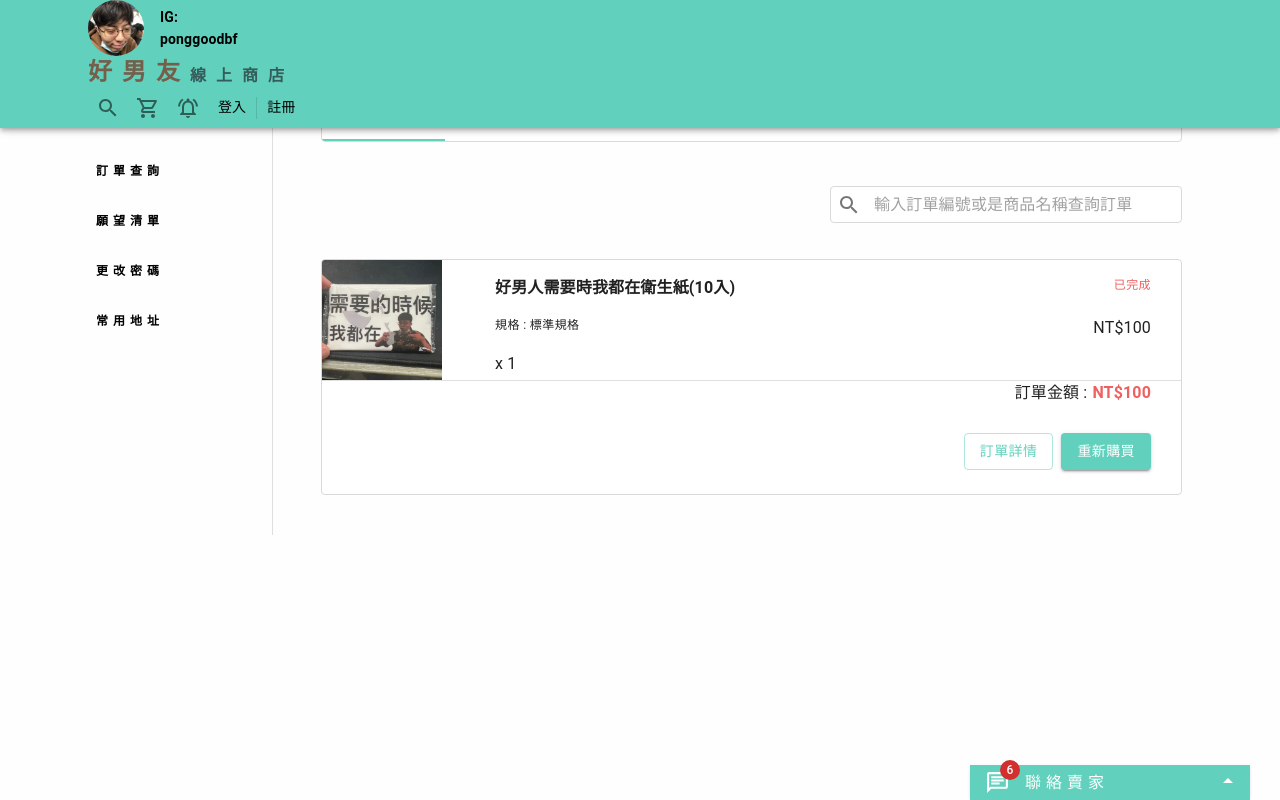
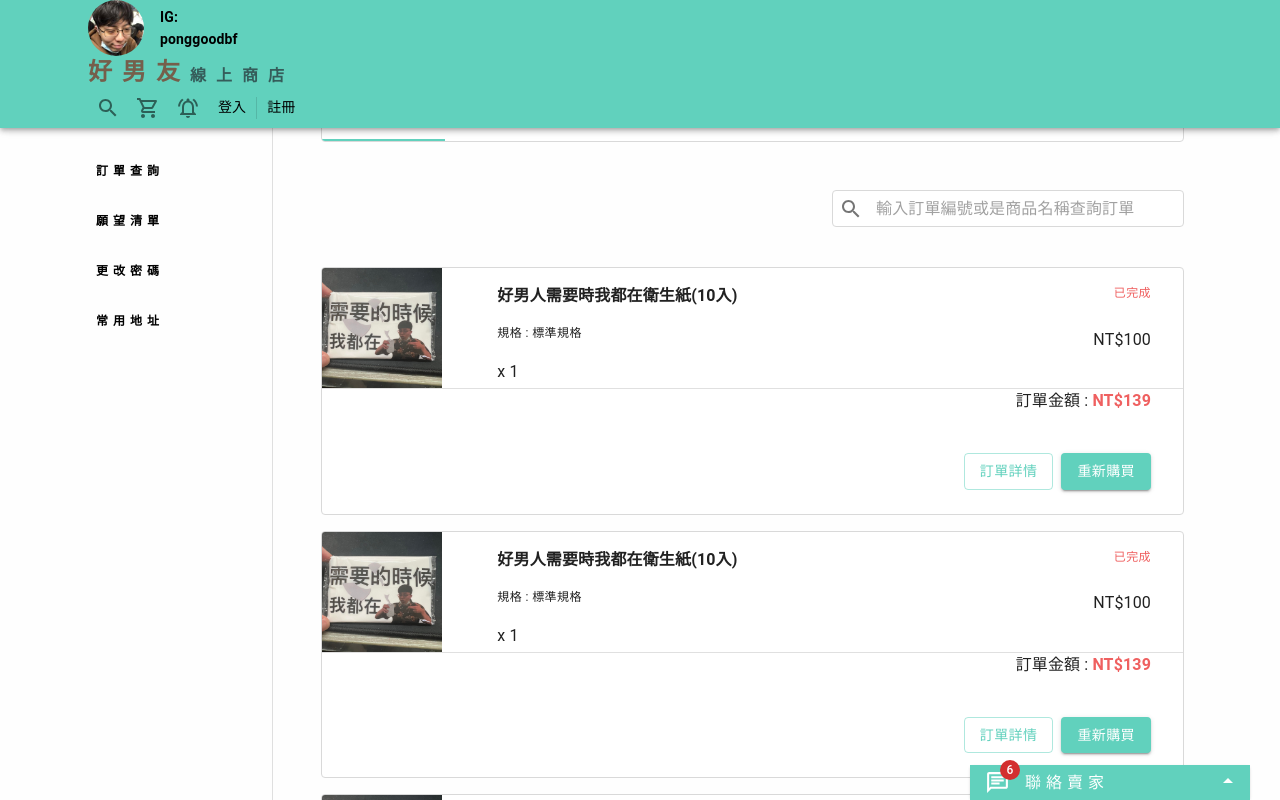
Before and after one commit to austin72905/ponggoodbf-shop-frontend, a React (Create React App) app: page /user/purchase in a window 1280 px wide. Shown: the top 800 px of the page. Built offline with nearby package versions, Linux system fonts and the light colour scheme.

Commit message:
將訂單頁面的資料以list 存取、增加訂單分類功能

```diff
--- a/src/pages/purchase/Purchase.tsx
+++ b/src/pages/purchase/Purchase.tsx
@@ -42,11 +42,13 @@ export default function Purchase() {
   const lastPath = pathname.split('/')
   //console.log("lastPath",lastPath)
 
+  const [orderInfoDetail, setOrderInfoDetail] = useState<OrderInfomation>(orderInfo)
+
 
   //{lastPath.includes("TX")?}
   return (
     <Container maxWidth='xl' sx={{ border: "0px solid" }}>
-      {lastPath[lastPath.length-1].includes("TX")?<OrderDetail/>:<PurchaseRecord/>}
+      {lastPath[lastPath.length - 1].includes("TX") ? <OrderDetail orderInfo={orderInfoDetail} /> : <PurchaseRecord setOrderInfoDetail={setOrderInfoDetail} />}
 
     </Container>
   )
@@ -162,34 +164,37 @@ const cargoInfomation: CargoInfomation[] = [
   },
 ]
 
-const OrderDetail = () => {
+//訂單細節
+const OrderDetail = ({ orderInfo }: OrderDetailProps) => {
 
-  const navigate=useNavigate()
+  const navigate = useNavigate()
 
   const [achieveStep, setAchieveStep] = useState<number>(2)
 
   const [cargoStep, setCargoStep] = useState<number>(1)
 
-  const goBackToPurchaseOrder=()=>{
+  const goBackToPurchaseOrder = () => {
     navigate("/user/purchase")
   }
 
   return (
     <Grid rowSpacing={"20px"} columnSpacing={"20px"} container columns={8} sx={{ border: "0px solid", marginRight: "10px" }}>
-      <Grid item xs={8}  sx={{ border: "0px solid" }}>
-        <Paper sx={{boxShadow:"none",border:"1px solid #d9d9d9"}}>
+
+      <Grid item xs={8} sx={{ border: "0px solid" }}>
+
+        <Paper sx={{ boxShadow: "none", border: "1px solid #d9d9d9" }}>
           <Stack>
-            <Stack onClick={goBackToPurchaseOrder} direction={"row"} sx={{ border: "0px solid", '&:hover': { cursor: "pointer" }, width: 100, height: 30, mt: "10px", ml: "10px", mb: 0 }}>
+            <Stack onClick={goBackToPurchaseOrder} direction={"row"} sx={{ border: "0px solid", '&:hover': { cursor: "pointer" }, width: 100, height: 30, mt: 1, ml: 1, mb: 0 }}>
               <KeyboardArrowLeftIcon />
               <Typography>上一頁</Typography>
             </Stack>
             <Divider />
-            <Stack direction={"row"} spacing="20px" sx={{ justifyContent: "end", mr: "20px", mt: "20px" }}>
-              <Typography>訂單編號 : TX20230122063253</Typography>
-              <Typography sx={{ color: "#ef6060" }}>已完成訂單</Typography>
+            <Stack direction={"row"} spacing={3} justifyContent={"end"} sx={{ mr: 3, mt: 3 }}>
+              <Typography>訂單編號 : {orderInfo.recordCode}</Typography>
+              <Typography sx={{ color: orderStatusColor.get(orderInfo.status) }}>{orderStatus.get(orderInfo.status)}訂單</Typography>{/**#96DB8B #ef6060 */}
             </Stack>
-
-            <Box sx={{ border: "0px solid", mt: "10px", ml: "10px", py: "30px", px: "30px" }}>
+            {/*訂單流程圖 */}
+            <Box sx={{ border: "0px solid", mt: 1, ml: 1, py: 4, px: 4 }}>
               <Stepper activeStep={achieveStep} alternativeLabel>
                 {orderStepInfomationList.map((step, index) => (
                   <Step key={step.unachieveDescription}>
@@ -215,14 +220,14 @@ const OrderDetail = () => {
       </Grid>
       <Grid item xs={4} sx={{ border: "0px solid" }}>
 
-        <Paper sx={{ height: "250px",boxShadow:"none",border:"1px solid #d9d9d9" }}>
-          <Stack spacing={"30px"} sx={{ ml: "20px", mt: "20px", pb: "20px" }}>
+        <Paper sx={{ height: "250px", boxShadow: "none", border: "1px solid #d9d9d9" }}>
+          <Stack spacing={4} sx={{ ml: 3, mt: 3, pb: 3 }}>
             <Typography sx={{ fontWeight: "bold" }}>收件地址</Typography>
-            <Stack spacing={"10px"}>
-              <Typography variant='caption'>林駿朋</Typography>
-              <Typography variant='caption'>(+886)970588457</Typography>
+            <Stack spacing={1}>
+              <Typography variant='caption'>{orderInfo.address.receiver}</Typography>
+              <Typography variant='caption'>{orderInfo.address.phoneNumber}</Typography>
               <Typography variant='caption'>
-                7-11 雅典門市 台中市南區三民西路377號西川一路1號 店號950963
+                {orderInfo.address.cargoAddress}
               </Typography>
             </Stack>
           </Stack>
@@ -230,10 +235,10 @@ const OrderDetail = () => {
         </Paper>
       </Grid>
       <Grid item xs={4} sx={{ border: "0px solid" }}>
-        <Paper sx={{ height: "250px",boxShadow:"none",border:"1px solid #d9d9d9" }}>
-          <Stack spacing={"30px"} sx={{ ml: "20px", mt: "20px", pb: "20px" }}>
+        <Paper sx={{ height: "250px", boxShadow: "none", border: "1px solid #d9d9d9" }}>
+          <Stack spacing={4} sx={{ ml: 3, mt: 3, pb: 3 }}>
             <Typography sx={{ fontWeight: "bold" }}>物流詳細情況</Typography>
-            <Box sx={{ display:"flex",justifyContent:"center",border: "0px solid", mt: "10px", ml: "10px", py: "0px", px: "30px" }}>
+            <Box sx={{ display: "flex", justifyContent: "center", border: "0px solid", mt: 1, ml: 1, py: 0, px: 0 }}>
               <Stepper activeStep={cargoStep} orientation='vertical' >
                 {cargoInfomation.map((step, index) => (
                   <Step key={step.description}>
@@ -259,8 +264,8 @@ const OrderDetail = () => {
         </Paper>
       </Grid>
       <Grid item xs={8} sx={{ border: "0px solid" }}>
-        <Paper sx={{boxShadow:"none",border:"1px solid #d9d9d9"}}>
-          <Stack spacing={"20px"} sx={{ ml: "20px", mt: "20px", pb: "20px" }}>
+        <Paper sx={{ boxShadow: "none", border: "1px solid #d9d9d9" }}>
+          <Stack spacing={4} sx={{ ml: 3, mt: 3, pb: 3 }}>
             <Typography sx={{ fontWeight: "bold" }}>訂單資訊</Typography>
             <Card sx={{ width: "100%", boxShadow: "none", border: "solid 0px #D9D9D9" }}>
               <Grid container columns={12} sx={{ border: "0px solid purple" }}>
@@ -268,20 +273,20 @@ const OrderDetail = () => {
                   <CardMedia component="img" sx={{ width: "120px", height: "120px" }} image={ProductImage} alt="product infomation" />
                 </Grid>
                 <Grid item xs={10} sx={{ border: "0px solid orange" }}>
-                  <CardContent sx={{ border: "0px solid red", paddingLeft: "30px", paddingRight: "30px", height: "80px" }}>
+                  <CardContent sx={{ border: "0px solid red", pl: 4, pr: 4, height: "80px" }}>
                     <Grid container columns={8} sx={{ border: "0px solid green", height: "100px" }}>
                       <Grid item xs={6} sx={{ border: "0px solid" }}>
                         <Box sx={{ border: "0px solid", height: "100%", display: "flex", flexDirection: "column", justifyContent: "space-between" }}>
-                          <Typography sx={{ fontWeight: "bold", '&:hover': { cursor: "pointer" } }}>好男人需要時我都在衛生紙(10入)</Typography>
-                          <Typography variant='caption'>規格 : 標準規格</Typography>
+                          <Typography sx={{ fontWeight: "bold", '&:hover': { cursor: "pointer" } }}>{orderInfo.productName}</Typography>
+                          <Typography variant='caption'>規格 : {orderInfo.size}</Typography>
                           <Typography >x 1</Typography>
                         </Box>
                       </Grid>
                       <Grid item xs={2} >
                         <Box sx={{ display: "flex", flexDirection: "row", justifyContent: "end" }}>
-                          <Stack sx={{ alignItems: "end" }} spacing={"20px"}>
-                            <Typography variant='caption' sx={{ color: "#ef6060" }}>已完成</Typography>
-                            <Typography>NT$100</Typography>
+                          <Stack sx={{ alignItems: "end" }} spacing={3}>
+                            <Typography variant='caption' sx={{ color: orderStatusColor.get(orderInfo.status) }}>{orderStatus.get(orderInfo.status)}</Typography>
+                            <Typography>NT${orderInfo.orderPrice}</Typography>
                           </Stack>
                         </Box>
 
@@ -295,9 +300,9 @@ const OrderDetail = () => {
               <Grid container columns={12}>
                 <Grid item xs={9}></Grid>
                 <Grid item xs={3}>
-                  <Grid container columns={4} sx={{ marginTop: "30px", paddingRight: "30px" }}>
+                  <Grid container columns={4} sx={{ mt: 4, pr: 4 }}>
                     <Grid item xs={2}>
-                      <Stack spacing={"20px"} sx={{ border: "0px solid", alignItems: "start" }}>
+                      <Stack spacing={3} sx={{ border: "0px solid", alignItems: "start" }}>
                         <Typography >
                           商品金額
                         </Typography>
@@ -313,18 +318,18 @@ const OrderDetail = () => {
                       </Stack>
                     </Grid>
                     <Grid item xs={2}>
-                      <Stack spacing={"20px"} sx={{ border: "0px solid", alignItems: "end" }}>
+                      <Stack spacing={3} sx={{ border: "0px solid", alignItems: "end" }}>
                         <Typography >
-                          NT$100
+                          NT${orderInfo.prouctPrice}
                         </Typography>
                         <Typography >
-                          NT$39
+                          NT${orderInfo.cargoPrice}
                         </Typography>
                         <Typography sx={{ color: "#ef6060", fontWeight: "bold" }}>
-                          NT$139
+                          NT${orderInfo.orderPrice}
                         </Typography>
                         <Typography >
-                          LinePay
+                          {orderInfo.payWay}
                         </Typography>
                       </Stack>
                     </Grid>
@@ -342,35 +347,116 @@ const OrderDetail = () => {
   )
 }
 
+const orderAddress: OrderAddress = {
+  receiver: "林駿朋",
+  phoneNumber: "(+886)970588457",
+  cargoAddress: "7-11 雅典門市 台中市南區三民西路377號西川一路1號 店號950963"
+}
 
-const PurchaseRecord = () => {
+interface PurchaseRecordProps {
+  setOrderInfoDetail: React.Dispatch<React.SetStateAction<OrderInfomation>>;
+}
 
-  const navigate=useNavigate();
+interface OrderDetailProps {
+  orderInfo: OrderInfomation;
+
+}
+
+interface OrderInfomation {
+  recordCode: string;
+  productName: string;
+  prouctPrice: number;
+  orderPrice: number;
+  size: string;
+  count: number;
+  address: OrderAddress;
+  status: string;
+  cargoPrice: number;
+  payWay: string;
+  cargoInfomation: CargoInfomation[];
+  orderStepInfomation: OrderStepInfomation[];
+
+}
+
+const orderStatus = new Map([
+  ["1", "已完成"],
+  ["0", "待取貨"],
+  ["2", "已取消"],
+  ["3", "待付款"],
+  ["4", "待出貨"],
+  ["5", "退貨/款"]
+])
+
+const orderStatusColor = new Map([
+  ["1", "#ef6060"],
+  ["0", "#96DB8B"],
+  ["2", "#7E7E7E"],
+  ["3", "#96DB8B"],
+  ["4", "#96DB8B"],
+  ["5", "#7E7E7E"]
+])
+
+interface OrderAddress {
+  receiver: string;
+  phoneNumber: string;
+  cargoAddress: string;
+}
+
+const orderInfo: OrderInfomation = {
+  recordCode: "TX20230122063253",
+  productName: "好男人需要時我都在衛生紙(10入)",
+  prouctPrice: 100,
+  orderPrice: 139,
+  count: 1,
+  size: "標準規格",
+  address: orderAddress,
+  cargoInfomation: cargoInfomation,
+  orderStepInfomation: orderStepInfomationList,
+  status: "1",
+  cargoPrice: 39,
+  payWay: "LinePay"
+}
+
+const orderInfoList: OrderInfomation[] = [
+  orderInfo,
+  { ...orderInfo, recordCode: "TX20230122063254" },
+  { ...orderInfo, status: "4" },
+  { ...orderInfo, status: "2",recordCode: "TX20230122063256" }
+]
+
+//訂單頁面
+const PurchaseRecord = ({ setOrderInfoDetail }: PurchaseRecordProps) => {
+
+  const navigate = useNavigate();
   const [viewValue, setviewValue] = useState<string>("所有訂單")
 
   const handleView = (e: React.SyntheticEvent, newVal: string) => {
     setviewValue(newVal)
   }
 
-  const goOrderDetail=()=>{
-    navigate("/user/purchase/TX20222")
+  const goOrderDetail = (orderInfo: OrderInfomation) => {
+    setOrderInfoDetail(orderInfo)
+    navigate(`/user/purchase/${orderInfo.recordCode}`)
   }
 
 
   return (
-    <Grid container columns={8} sx={{ border: "0px solid", marginRight: "10px" }}>
+    <Grid container columns={8} sx={{ border: "0px solid", mr: 1 }}>
       <Grid item xs={8}>
         <TabContext value={viewValue}>
-          <TabList variant='fullWidth' onChange={handleView} sx={{ border: "1px solid #D9D9D9", borderRadius: "4px", marginRight: "10px", backgroundColor: "white" }}>
+          <TabList variant='fullWidth' onChange={handleView} sx={{ border: "1px solid #D9D9D9", borderRadius: "4px", mr: 1, backgroundColor: "white" }}>
             {orderStates.map(orderState => (
               <Tab key={orderState} value={orderState} label={orderState} sx={{ border: "0px solid #AFAFAF", borderTopLeftRadius: "4px", borderBottomLeftRadius: "4px" }}></Tab>
             ))}
           </TabList>
           {orderStates.map(orderState => (
-            <TabPanel key={orderState} value={orderState} sx={{ paddingLeft: "0px", paddingRight: "0px", marginRight: "10px" }}>
-              <Stack direction={"row"} sx={{ justifyContent: "end", my: "20px" }}>
+            <TabPanel key={orderState} value={orderState} sx={{ px: 0, mr: 1 }}>
+
+
+              <Stack direction={"row"} sx={{ justifyContent: "end", my: 3 }}>
+                {/*搜尋欄 */}
                 <Paper sx={{ border: "1px solid #d9d9d9", boxShadow: "none", display: 'flex', alignItems: 'center', width: 350, height: 35 }}>
-                  <IconButton type="button" sx={{ p: '10px', width: 35, height: 35, borderRadius: "0px", '&:hover': { background: "white" } }} aria-label="search">
+                  <IconButton type="button" sx={{ p: 1, width: 35, height: 35, borderRadius: "0px", '&:hover': { background: "white" } }} aria-label="search">
                     <SearchIcon />
                   </IconButton>
                   <InputBase
@@ -379,30 +465,40 @@ const PurchaseRecord = () => {
                     inputProps={{ 'aria-label': '輸入訂單編號或是商品名稱查詢訂單' }}
                   />
                 </Paper>
+
               </Stack>
 
+              {/*訂單們 */}
               <List>
-                <ListItem sx={{ paddingLeft: 0, paddingRight: 0 }}>
+                {
+                  orderInfoList.map((info, index) => {
+
+                    if( orderStatus.get(info.status) !=viewValue && viewValue!="所有訂單"){
+                      return null
+                    }
+
+                    return (
+                      <ListItem key={index} sx={{ px: 0 }}>
                         <Card sx={{ width: "100%", boxShadow: "none", border: "solid 1px #D9D9D9" }}>
                           <Grid container columns={12} sx={{ border: "0px solid purple" }}>
                             <Grid item xs={2}>
                               <CardMedia component="img" sx={{ width: "120px", height: "120px" }} image={ProductImage} alt="product infomation" />
                             </Grid>
                             <Grid item xs={10} sx={{ border: "0px solid orange" }}>
-                        <CardContent sx={{ border: "0px solid red", paddingLeft: "30px", paddingRight: "30px", height: "80px" }}>
+                              <CardContent sx={{ border: "0px solid red", px: 4, height: "80px" }}>
                                 <Grid container columns={8} sx={{ border: "0px solid green", height: "100px" }}>
                                   <Grid item xs={6} sx={{ border: "0px solid" }}>
                                     <Box sx={{ border: "0px solid", height: "100%", display: "flex", flexDirection: "column", justifyContent: "space-between" }}>
-                                <Typography sx={{ fontWeight: "bold", '&:hover': { cursor: "pointer" } }} onClick={goOrderDetail}>好男人需要時我都在衛生紙(10入)</Typography>
-                                <Typography variant='caption'>規格 : 標準規格</Typography>
-                                <Typography >x 1</Typography>
+                                      <Typography sx={{ fontWeight: "bold", '&:hover': { cursor: "pointer" } }} onClick={() => { goOrderDetail(info) }}>{info.productName}</Typography>
+                                      <Typography variant='caption'>規格 : {info.size}</Typography>
+                                      <Typography >x {info.count}</Typography>
                                     </Box>
                                   </Grid>
                                   <Grid item xs={2} >
                                     <Box sx={{ display: "flex", flexDirection: "row", justifyContent: "end" }}>
-                                <Stack sx={{ alignItems: "end" }} spacing={"20px"}>
-                                  <Typography variant='caption' sx={{ color: "#ef6060" }}>已完成</Typography>
-                                  <Typography>NT$100</Typography>
+                                      <Stack sx={{ alignItems: "end" }} spacing={3}>
+                                        <Typography variant='caption' sx={{ color: orderStatusColor.get(info.status) }}>{orderStatus.get(info.status)}</Typography>
+                                        <Typography>NT${info.prouctPrice}</Typography>
                                       </Stack>
                                     </Box>
 
@@ -413,18 +509,18 @@ const PurchaseRecord = () => {
                           </Grid>
 
                           <Divider />
-                    <Stack sx={{ alignItems: "end", paddingRight: "30px" }} spacing={"20px"}>
-                      <Stack direction={"row"} sx={{ marginTop: "20px" }} spacing={"5px"}>
+                          <Stack sx={{ alignItems: "end", pr: 4 }} spacing={4}>
+                            <Stack direction={"row"} sx={{ mt: 3 }} spacing={0.5}>
                               <Typography >
                                 訂單金額 :
                               </Typography>
                               <Typography sx={{ color: "#ef6060", fontWeight: "bold" }}>
-                          NT$100
+                                NT${info.orderPrice}
                               </Typography>
                             </Stack>
 
-                      <CardActions sx={{ paddingRight: 0, marginLeft: 2, paddingBottom: 3, display: "flex", flexDirection: "row", justifyContent: "end" }}>
-                        <Button variant="outlined" onClick={goOrderDetail}>訂單詳情</Button>
+                            <CardActions sx={{ pr: 0, ml: 2, pb: 3, display: "flex", flexDirection: "row", justifyContent: "end" }}>
+                              <Button variant="outlined" onClick={() => { goOrderDetail(info) }}>訂單詳情</Button>
                               <Button variant="contained">重新購買</Button>
                             </CardActions>
                           </Stack>
@@ -433,6 +529,12 @@ const PurchaseRecord = () => {
 
                         </Card>
                       </ListItem>
+                    )
+
+
+                  })
+                }
+
               </List>
             </TabPanel>
           ))}
```
Lines whose indentation alone changed are shown as unchanged.
